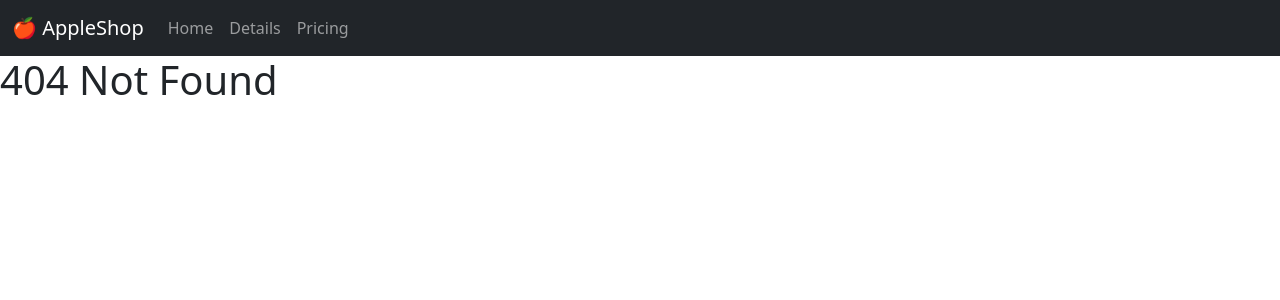
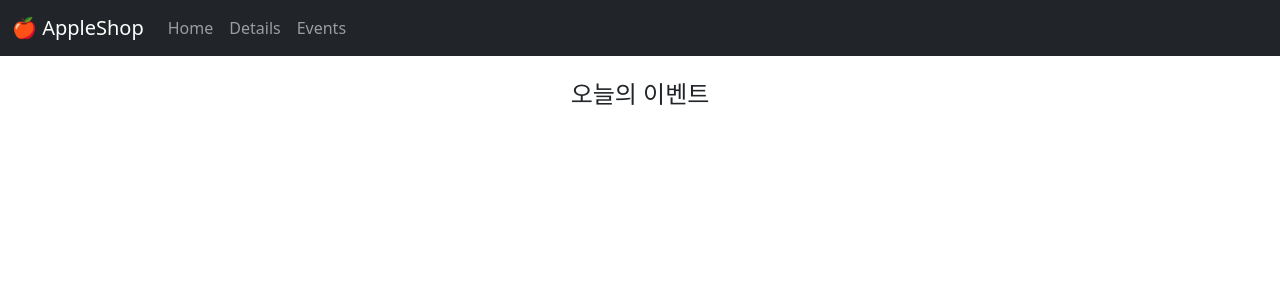
Before and after one commit to Binz-collab/React-Clone-Coding, a React (Vite) app in the folder shop/: page /React-Clone-Coding/shop/event in a window 1280 px wide. Before the commit this address had no page. Shown: the top 300 px of the page. Built offline with nearby package versions, Linux system fonts and the light colour scheme.

Commit message:
feat:  21강 숙제 - nested routes 활용 event 페이지 구현

```diff
--- a/shop/src/App.jsx
+++ b/shop/src/App.jsx
@@ -1,8 +1,9 @@
 import { useState } from 'react'
 import { Button, Navbar, Container, Nav } from 'react-bootstrap'
-import { Routes, Route, Link} from 'react-router-dom'
+import { Routes, Route, Link, Outlet} from 'react-router-dom'
 import './App.css'
 import Detail from './Detail.jsx'
+import Event from './Event.jsx'
 import data from './data'
 
 function App() {
@@ -18,15 +19,22 @@ function App() {
             <Nav className="me-auto">
               <Nav.Link href="#/">Home</Nav.Link>
               <Nav.Link href="#detail">Details</Nav.Link>
-              <Nav.Link href="#pricing">Pricing</Nav.Link>
+              <Nav.Link href="#pricing">Events</Nav.Link>
             </Nav>
           </Container>
         </Navbar>
 
         <Routes>
           <Route path="/" element={<Home shoes={shoes}/>} />
-          <Route path="/about" element={<h1>About Page</h1>} />
+          <Route path="/about" element={<h1>About Page <Outlet></Outlet> </h1>}>
+            <Route path="member" element={<h1>Member Page</h1>} />
+            <Route path="location" element={<h1>Location Page</h1>} />
+          </Route>
           <Route path="/detail" element={<h1><Detail /></h1>} />
+          <Route path="/event" element={<Event />}>
+            <Route path="one" element={<p>첫 주문시 양배추즙 서비스</p>} />
+            <Route path="two" element={<p>생일기념 쿠폰받기</p>} />
+          </Route>
           <Route path="*" element={<h1>404 Not Found</h1>} />
         </Routes>
 
--- /dev/null
+++ b/shop/src/Event.jsx
@@ -0,0 +1,12 @@
+import { Outlet } from 'react-router-dom';
+
+function Event() {
+    return (
+    <div className="text-center mt-4">
+        <h4>오늘의 이벤트</h4>
+        <Outlet />
+        </div>
+    )
+}
+
+export default Event;
```
